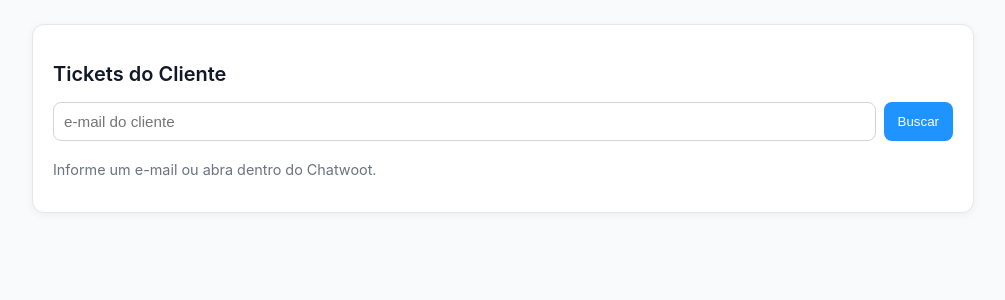
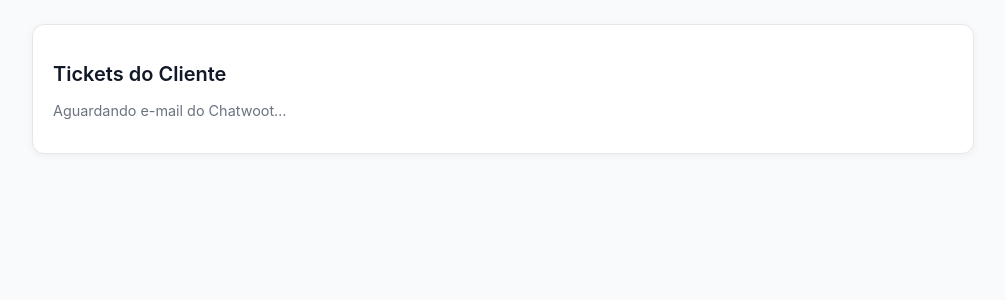
Before and after one commit to alexsander-cabral/app_chatwoot, a React (Vite) app: page / in a window 1280 px wide. Shown: the top 300 px of the page, without its empty margins (137-1142 px from the left). Built offline with nearby package versions, Linux system fonts and the light colour scheme.

Commit message:
ajuste campo de busca

```diff
--- a/src/App.css
+++ b/src/App.css
@@ -145,3 +145,22 @@ p {
     color: #a0a0a0;
   }
 }
+.email-badge {
+  display: inline-block;
+  background-color: #e0f2fe;
+  color: #0369a1;
+  font-weight: 500;
+  border-radius: 9999px;
+  padding: 6px 12px;
+  margin-bottom: 12px;
+  font-size: 0.9rem;
+  border: 1px solid #bae6fd;
+}
+
+@media (prefers-color-scheme: dark) {
+  .email-badge {
+    background-color: #1e3a8a;
+    color: #bfdbfe;
+    border: 1px solid #3b82f6;
+  }
+}
--- a/src/App.jsx
+++ b/src/App.jsx
@@ -4,12 +4,11 @@ import TicketsOdoo from "./components/TicketsOdoo";
 import "./App.css";
 
 export default function App() {
-  const [email, setEmail] = useState("");           // definido pelo Chatwoot ou manual
+  const [email, setEmail] = useState("");
   const [tickets, setTickets] = useState([]);
   const [loading, setLoading] = useState(false);
   const loadedOnce = useRef(false);
 
-  // prioridade: Abertos > Solved > Cancelled. Dentro do mesmo status: mais novo primeiro.
   const ordenar = (lista) => {
     const rank = { New: 1, "Em andamento": 1, Open: 1, Solved: 2, Cancelled: 3 };
     return [...lista].sort((a, b) => {
@@ -34,14 +33,11 @@ export default function App() {
     }
   };
 
-  // Integração Chatwoot Dashboard Apps
   useEffect(() => {
     if (loadedOnce.current) return;
     loadedOnce.current = true;
 
     const onMsg = (event) => {
-      // Aceita apenas mensagens do Chatwoot
-      // Em produção, se quiser, restrinja por origin com uma whitelist.
       try {
         const payload = typeof event.data === "string" ? JSON.parse(event.data) : event.data;
         const mail =
@@ -54,37 +50,28 @@ export default function App() {
           setEmail(mail);
           carregar(mail);
         }
-      } catch {
-        // mensagens que não são JSON podem ser ignoradas
-      }
+      } catch {}
     };
 
     window.addEventListener("message", onMsg);
-    // sinaliza que a app está pronta
     try { window.parent?.postMessage(JSON.stringify({ type: "READY" }), "*"); } catch {}
 
     return () => window.removeEventListener("message", onMsg);
   }, []);
 
-  // Campo manual para testes fora do Chatwoot
   return (
     <div className="container">
       <h2>Tickets do Cliente</h2>
 
-      <div className="toolbar">
-        <input
-          type="email"
-          value={email}
-          onChange={(e) => setEmail(e.target.value)}
-          placeholder="e-mail do cliente"
-        />
-        <button onClick={() => carregar(email)}>Buscar</button>
-      </div>
+      {email && (
+        <div className="email-badge">
+          <span>{email}</span>
+        </div>
+      )}
 
       {loading && <p>Carregando…</p>}
       {!loading && !tickets.length && email && <p>Sem tickets para {email}.</p>}
-      {!loading && !email && <p>Informe um e-mail ou abra dentro do Chatwoot.</p>}
-
+      {!loading && !email && <p>Aguardando e-mail do Chatwoot…</p>}
       {!loading && tickets.length > 0 && <TicketsOdoo tickets={tickets} />}
     </div>
   );
```
Also changed, not shown: 5 other files (tests, documents, lock files or other folders).
